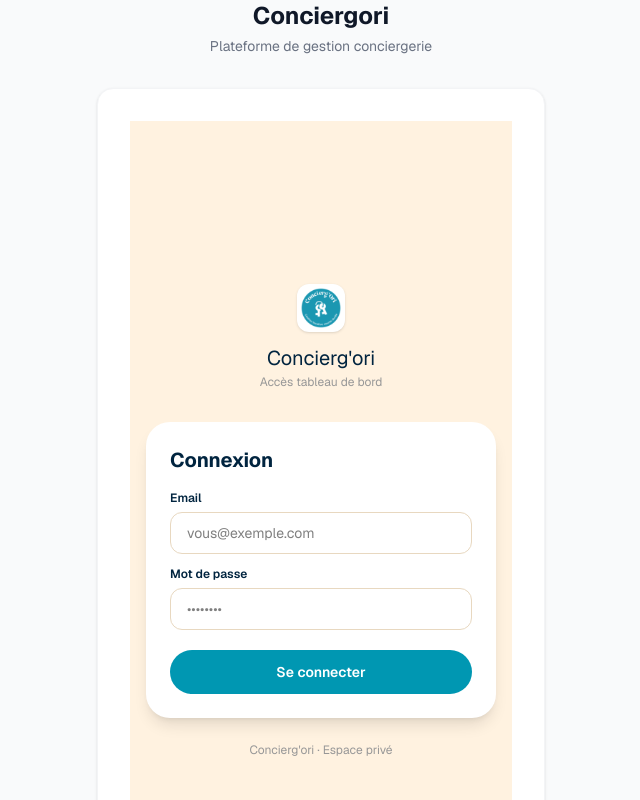
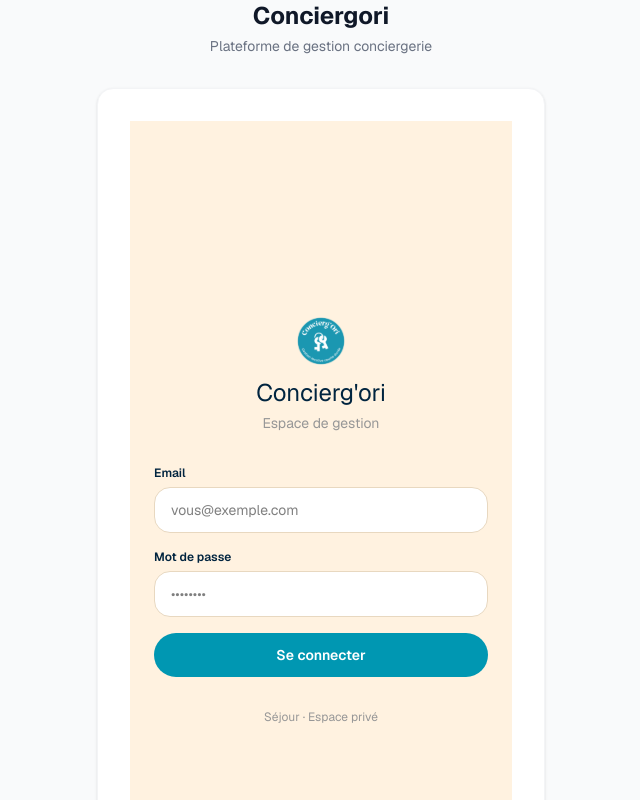
Before and after one commit to Akatayaa/conciergori-web, a Next.js app: page /login in a window 1280 px wide. Shown: the top 800 px of the page, without its empty margins (319-959 px from the left). Built offline with nearby package versions, Linux system fonts and the light colour scheme.

Commit message:
fix: page login full screen beige, sans card imbriquée

```diff
--- a/app/(auth)/login/page.tsx
+++ b/app/(auth)/login/page.tsx
@@ -3,7 +3,6 @@
 import { useState, Suspense } from 'react'
 import { createClient } from '@/lib/supabase/client'
 import { useRouter, useSearchParams } from 'next/navigation'
-import Image from 'next/image'
 
 function LoginForm() {
   const router = useRouter()
@@ -31,32 +30,25 @@ function LoginForm() {
   }
 
   return (
-    <div className="min-h-screen flex items-center justify-center px-4" style={{ backgroundColor: '#fff2e0' }}>
-      <div className="w-full max-w-sm">
+    <div className="min-h-screen flex flex-col items-center justify-center px-6"
+      style={{ backgroundColor: '#fff2e0' }}>
 
-        {/* Logo */}
+      {/* Logo + titre */}
       <div className="text-center mb-8">
-          <div className="inline-flex items-center justify-center w-12 h-12 rounded-xl mb-3 bg-white shadow-sm">
-            <img src="/logo.svg" alt="Concierg'ori" className="w-10 h-10" />
-          </div>
-          <h1 className="font-[var(--font-suez)] text-xl" style={{ color: '#00243f' }}>Concierg'ori</h1>
-          <p className="text-xs mt-0.5" style={{ color: '#979797' }}>Accès tableau de bord</p>
+        <img src="/logo.svg" alt="Concierg'ori" className="w-12 h-12 mx-auto mb-3" />
+        <h1 className="font-[var(--font-suez)] text-2xl" style={{ color: '#00243f' }}>Concierg'ori</h1>
+        <p className="text-sm mt-1" style={{ color: '#979797' }}>Espace de gestion</p>
       </div>
 
-        {/* Card */}
-        <div className="bg-white rounded-3xl shadow-lg p-6">
-          <h2 className="font-[var(--font-alkatra)] text-xl font-bold mb-4" style={{ color: '#00243f' }}>
-            Connexion
-          </h2>
-
-          <form onSubmit={handleSubmit} className="space-y-3">
+      {/* Formulaire directement sur le fond */}
+      <form onSubmit={handleSubmit} className="w-full max-w-sm space-y-4">
         <div>
           <label className="block text-xs font-semibold mb-1.5" style={{ color: '#00243f' }}>Email</label>
           <input
             type="email" required value={email}
             onChange={e => setEmail(e.target.value)}
             placeholder="vous@exemple.com"
-                className="w-full px-4 py-2.5 rounded-xl border text-sm focus:outline-none focus:border-[#0097b2] transition-colors"
+            className="w-full px-4 py-3 rounded-2xl border text-sm bg-white focus:outline-none focus:border-[#0097b2] transition-colors"
             style={{ borderColor: '#e8d8c0' }}
           />
         </div>
@@ -67,29 +59,23 @@ function LoginForm() {
             type="password" required value={password}
             onChange={e => setPassword(e.target.value)}
             placeholder="••••••••"
-                className="w-full px-4 py-2.5 rounded-xl border text-sm focus:outline-none focus:border-[#0097b2] transition-colors"
+            className="w-full px-4 py-3 rounded-2xl border text-sm bg-white focus:outline-none focus:border-[#0097b2] transition-colors"
             style={{ borderColor: '#e8d8c0' }}
           />
         </div>
 
         {error && (
-              <div className="px-4 py-3 rounded-xl text-sm text-red-700" style={{ backgroundColor: '#fff0f0' }}>
-                {error}
-              </div>
+          <p className="text-sm text-red-600 text-center">{error}</p>
         )}
 
         <button type="submit" disabled={loading}
-              className="w-full py-3 rounded-full text-white font-semibold text-sm transition-opacity disabled:opacity-50 mt-2"
+          className="w-full py-3 rounded-full text-white font-semibold text-sm transition-opacity disabled:opacity-50"
           style={{ backgroundColor: '#0097b2' }}>
           {loading ? 'Connexion…' : 'Se connecter'}
         </button>
       </form>
-        </div>
 
-        <p className="text-center text-xs mt-6" style={{ color: '#979797' }}>
-          Concierg'ori · Espace privé
-        </p>
-      </div>
+      <p className="text-xs mt-8" style={{ color: '#979797' }}>Séjour · Espace privé</p>
     </div>
   )
 }
```
Lines whose indentation alone changed are shown as unchanged.
